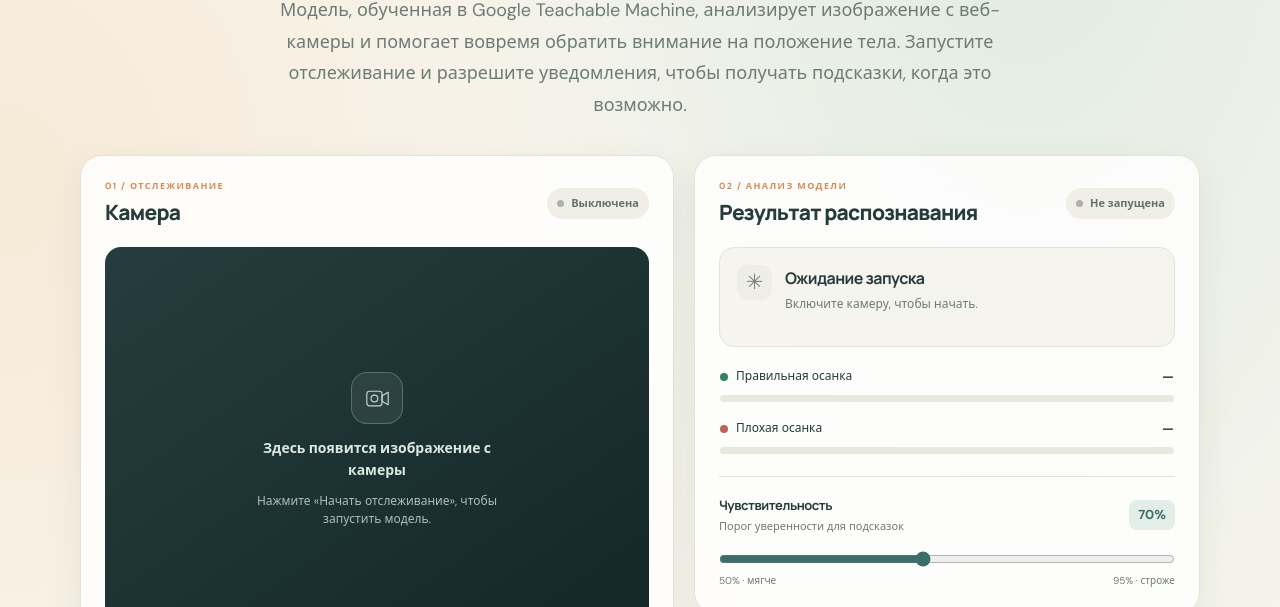
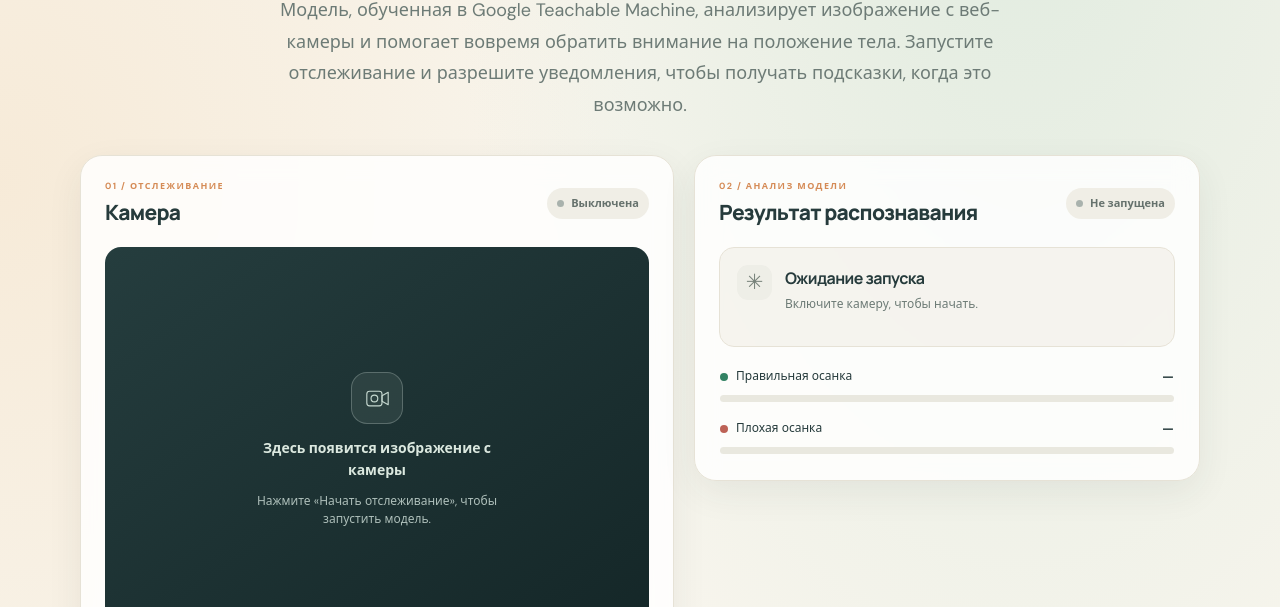
Before and after one commit to MariaAnikeeva/posture-assistant, a website built with Vite: page index.html in a window 1280 px wide. Shown: the part 193-800 px from the top of the page. Built offline with nearby package versions, Linux system fonts and the light colour scheme.

Commit message:
Remove confidence threshold controls

```diff
--- a/index.html
+++ b/index.html
@@ -52,12 +52,7 @@
         <div class="probability-block"><div class="prob-row"><span><i class="legend-dot good-dot"></i>Правильная осанка</span><b id="goodText">—</b></div><div class="track"><div id="goodBar" class="bar good"></div></div></div>
         <div class="probability-block"><div class="prob-row"><span><i class="legend-dot bad-dot"></i>Плохая осанка</span><b id="badText">—</b></div><div class="track"><div id="badBar" class="bar bad"></div></div></div>
       </div>
-      <div class="settings">
-        <div class="settings-heading"><div><h3>Чувствительность</h3><p>Порог уверенности для подсказок</p></div><output id="thresholdText" for="threshold">70%</output></div>
-        <input id="threshold" type="range" min="50" max="95" step="5" value="70" aria-label="Порог уверенности">
-        <div class="range-labels"><span>50% · мягче</span><span>95% · строже</span></div>
-      </div>
-      <div id="warning" class="warning" hidden role="alert"><span class="warning-icon">!</span><div><strong>Проверьте положение тела</strong><p>Модель два раза подряд определила «Плохая осанка». Сделайте паузу и проверьте позу.</p></div></div>
+      <div id="warning" class="warning" hidden role="alert"><span class="warning-icon">!</span><div><strong>Проверьте положение тела</strong><p>Модель определила «Плохая осанка». Сделайте паузу и проверьте позу.</p></div></div>
     </section>
   </div>
 
```
